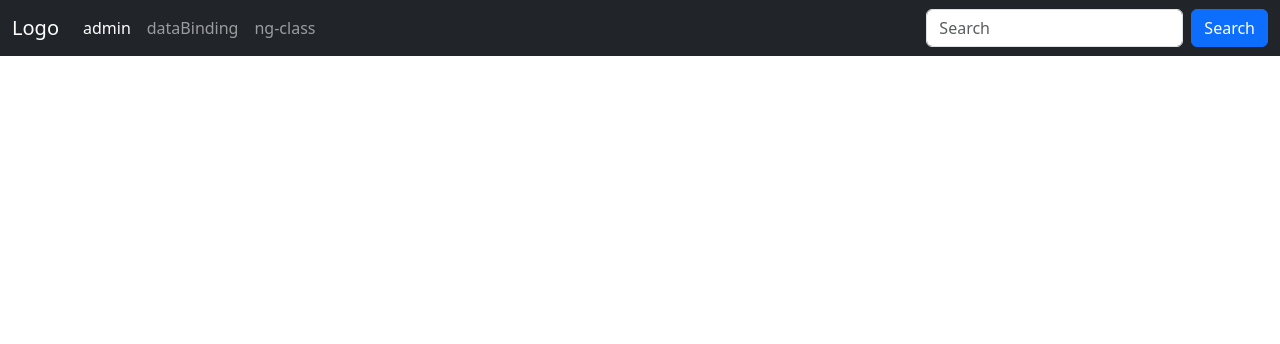
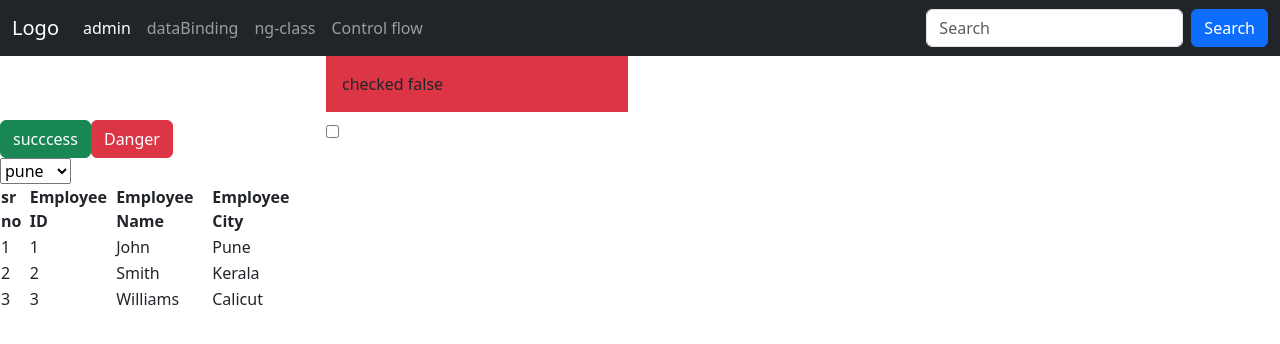
Before and after one commit to rahul-aot/angular19, an Angular app: page /control-flow in a window 1280 px wide. Before the commit this address led to /. Shown: the top 344 px of the page. Built offline with nearby package versions, Linux system fonts and the light colour scheme.

Commit message:
control flow

```diff
--- a/src/app/app.component.html
+++ b/src/app/app.component.html
@@ -15,6 +15,9 @@
           <li class="nav-item">
             <a class="nav-link" routerLink="ng-class">ng-class</a>
           </li>
+          <li class="nav-item">
+            <a class="nav-link" routerLink="control-flow">Control flow</a>
+          </li>
         </ul>
         <form class="d-flex">
           <input class="form-control me-2" type="text" placeholder="Search">
--- a/src/app/app.routes.ts
+++ b/src/app/app.routes.ts
@@ -2,6 +2,7 @@ import { Routes } from '@angular/router';
 import { AdminComponent } from './components/admin/admin.component';
 import { DataBindingComponent } from './components/data-binding/data-binding.component';
 import { NgClassComponent } from './components/ng-class/ng-class.component';
+import { ControlStatementComponent } from './components/control-statement/control-statement.component';
 
 export const routes: Routes = [
     {
@@ -20,5 +21,9 @@ export const routes: Routes = [
     {
         path: 'ng-class',
         component: NgClassComponent
+    },
+    {
+        path: 'control-flow',
+        component: ControlStatementComponent
     }
 ];
--- /dev/null
+++ b/src/app/components/control-statement/control-statement.component.html
@@ -0,0 +1,72 @@
+<div class="row">
+    <div class="col-3">
+        @if(div1Visible == true){
+            <div class="bg-success p-3">
+                <div> div 1</div>
+            </div>
+        }
+    </div>
+    <div class="col-3">
+
+            @if(isChecked == true){
+                <div class="bg-success p-3">
+                    <div> checked {{isChecked}}</div>
+                </div>
+            }
+            @else {
+                <div class="bg-danger p-3">
+                    <div> checked {{isChecked}}</div>
+                </div>
+            }
+    </div>
+    <div class="col-3">
+
+        <span></span>
+    </div>
+</div>
+
+<div class="row pt-2">
+    <div class="col-3">
+        <button class="btn btn-success" (click)="div1Visible = true">succcess</button>
+        <button class="btn btn-danger" (click)="div1Visible = false">Danger</button>
+    </div>
+    <div class="col-3">
+        <input type="checkbox" [(ngModel)]="isChecked">
+    </div>
+    <div class="col-3">
+    </div>
+</div>
+
+<div>
+    <div class="col-3">
+        <select>
+            @for (item of cityList; track $index){
+                <option value="@item">{{item}}</option>
+            }
+        </select>
+    </div>
+</div>
+<div class="row">
+    <div class="col-3">
+        <table>
+            <thead>
+            <tr>
+                <th>sr no</th>
+                <th>Employee ID</th>
+                <th>Employee Name</th>
+                <th>Employee City</th>
+            </tr>
+            </thead>
+            <tbody>
+            @for (item of employeeList; track $index){
+                <tr>
+                    <td>{{$index + 1}}</td>
+                    <td>{{item.empId}}</td>
+                    <td>{{item.empName}}</td>
+                    <td>{{item.empCity}}</td>
+                </tr>
+            }
+        </tbody>
+        </table>
+    </div>
+</div>
--- /dev/null
+++ b/src/app/components/control-statement/control-statement.component.ts
@@ -0,0 +1,23 @@
+import { Component } from '@angular/core';
+import { FormsModule } from '@angular/forms';
+
+@Component({
+  selector: 'app-control-statement',
+  imports: [FormsModule],
+  templateUrl: './control-statement.component.html',
+  styleUrl: './control-statement.component.scss'
+})
+export class ControlStatementComponent {
+  div1Visible: boolean = false;
+  isChecked: boolean = false;
+  cityList: string[]=[
+    "pune",
+    "kerala",
+    "calicut"
+  ];
+  employeeList: any[] = [
+    { empId: 1, empName: "John", empCity: "Pune" },
+    { empId: 2, empName: "Smith", empCity: "Kerala" },
+    { empId: 3, empName: "Williams", empCity: "Calicut" },
+  ];
+}
```
Also changed, not shown: src/app/components/control-statement/control-statement.component.scss (added), 1 other file (tests, documents, lock files or other folders).
